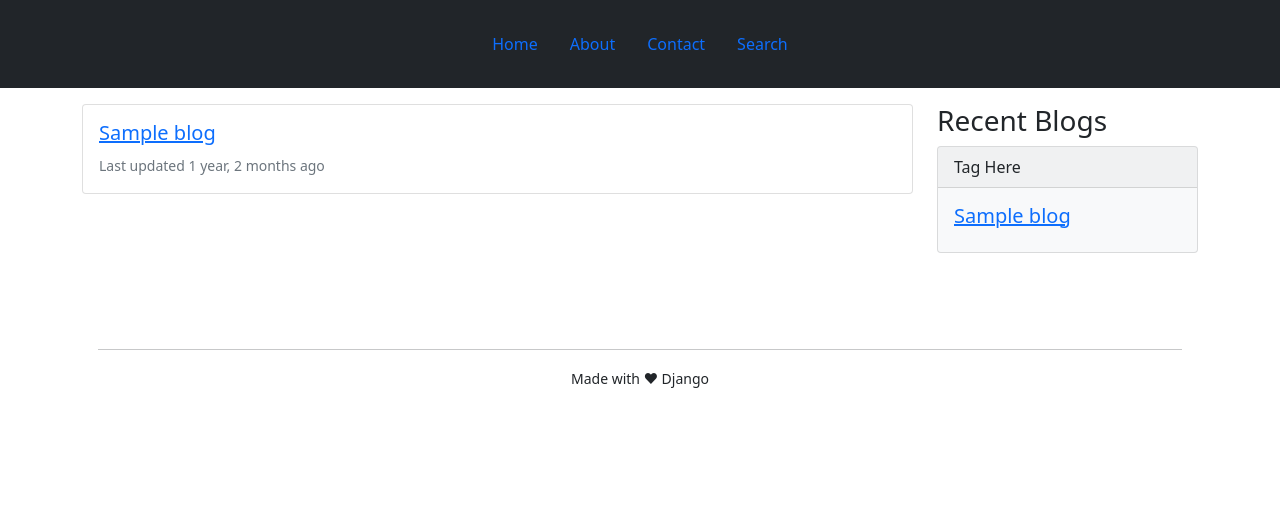
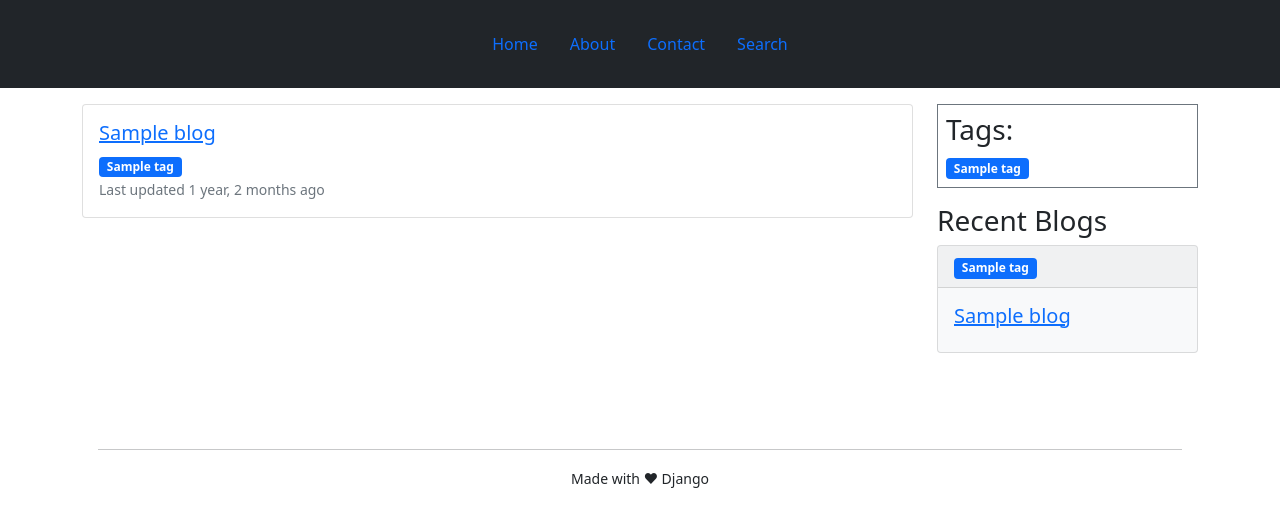
Before and after one commit to sulavmhrzn/django-blog, a Django app: template templates/blog/blogs.html in a window 1280 px wide. Shown: the top 527 px of the page. Run offline with Django 3.2, Linux system fonts and the light colour scheme; the template is opened without the code that fills it: most values are stand-ins (such as "Sample title", 1, 10 or a date in 2020).

Commit message:
Installed and configured django taggit, Added get_all_tags context processor, Added tags to templates

```diff
--- a/blog/context_processors.py
+++ b/blog/context_processors.py
@@ -5,3 +5,9 @@ def get_recent_blog_posts(request):
     return {
         'recent_blogs':blogs
     }
+
+def get_all_tags(request):
+    tags = Blog.tags.all()
+    return {
+        'all_tags': tags
+    }
--- a/blog/models/blog_model.py
+++ b/blog/models/blog_model.py
@@ -5,6 +5,7 @@ from django.urls import reverse
 from django.contrib.contenttypes.fields import GenericRelation
 from hitcount.models import HitCount
 from tinymce.models import HTMLField
+from taggit.managers import TaggableManager
 class PublishedManager(models.Manager):
     def get_queryset(self):
         return super().get_queryset().filter(status = 'PUB')
@@ -22,6 +23,7 @@ class Blog(models.Model):
     date_added = models.DateTimeField(auto_now_add=True, null=True)
     status = models.CharField(max_length=3, choices=STATUS, default=DRAFT)
     author = models.ForeignKey(User, on_delete=models.CASCADE, null=True)
+    tags = TaggableManager()
     objects = models.Manager()
     published = PublishedManager()
     hit_count_generic = GenericRelation(HitCount,
--- a/blog/urls.py
+++ b/blog/urls.py
@@ -1,8 +1,9 @@
 from django.urls import path
-from .views import HomePageView, detail_blog, search_blogs
+from .views import HomePageView, detail_blog, search_blogs, tagged_blogs
 
 urlpatterns = [
     path('', HomePageView.as_view(), name='home'),
     path('<int:pk>/<str:author>/<slug:slug>/', detail_blog, name='detail_blog'),
-    path('search/', search_blogs, name='search_blogs')
+    path('search/', search_blogs, name='search_blogs'),
+    path('tag/<slug:slug>/', tagged_blogs, name='tagged_blogs'),
 ]
--- a/core/settings.py
+++ b/core/settings.py
@@ -40,6 +40,7 @@ INSTALLED_APPS = [
     'hitcount',
     'tinymce',
     'crispy_forms',
+    'taggit',
     'blog',
 ]
 
@@ -67,6 +68,7 @@ TEMPLATES = [
                 'django.contrib.auth.context_processors.auth',
                 'django.contrib.messages.context_processors.messages',
                 'blog.context_processors.get_recent_blog_posts',
+                'blog.context_processors.get_all_tags',
             ],
         },
     },
--- a/templates/base.html
+++ b/templates/base.html
@@ -24,6 +24,7 @@
                   {%endblock content%}
                 </div>
                 <div class="col-sm-3">
+                {%include 'partials/all_tags.html'%}
                 {%include 'partials/recent_blogs.html'%}
                 </div>
             </div>
--- a/templates/blog/blogs.html
+++ b/templates/blog/blogs.html
@@ -6,6 +6,11 @@
 <div class="card mb-3">
     <div class="card-body">
       <h5 class="card-title"><a href="{{blog.get_absolute_url}}">{{blog}}</a></h5>
+      {%for tag in blog.tags.all%}
+      <a href="{%url 'tagged_blogs' tag.slug%}">
+        <span class="badge bg-primary">{{tag.name}}</span>
+      </a>
+      {%endfor%}
       <p class="card-text"><small class="text-muted">Last updated {{blog.date_added|naturaltime}}</small></p>
     </div>
   </div>
--- /dev/null
+++ b/templates/partials/all_tags.html
@@ -0,0 +1,12 @@
+<div class="border border-1 border-secondary p-2 mb-3">
+    <h3>Tags:</h3>
+    <div class="d-flex flex-row gap-2">
+        {%for tag in all_tags%}
+        <a href="{%url 'tagged_blogs' tag.slug%}">
+            <span class="badge bg-primary">
+                {{tag}}
+            </span>
+        </a>
+        {%endfor%}
+    </div>
+</div>
--- a/templates/partials/recent_blogs.html
+++ b/templates/partials/recent_blogs.html
@@ -1,7 +1,13 @@
     <h3>Recent Blogs</h3>
     {%for blog in recent_blogs%}
     <div class="card text-dark bg-light mb-3" style="max-width: 18rem;">
-        <div class="card-header">Tag Here</div>
+        <div class="card-header">
+          {%for tag in blog.tags.all%}
+          <a href="{%url 'tagged_blogs' tag.slug%}">
+          <span class="badge bg-primary">{{tag.name}}</span>
+          </a>
+          {%endfor%}
+        </div>
         <div class="card-body">
           <h5 class="card-title"><a href="{{blog.get_absolute_url}}">{{blog}}</a></h5>
           <!-- <p class="card-text">Some quick example text to build on the card title and make up the bulk of the card's content.</p> -->
```
Also changed, not shown: blog/views.py (+9 -1 lines), templates/blog/tagged-blogs.html (added, +23 -0 lines), blog/migrations/0015_blog_tags.py (added).
